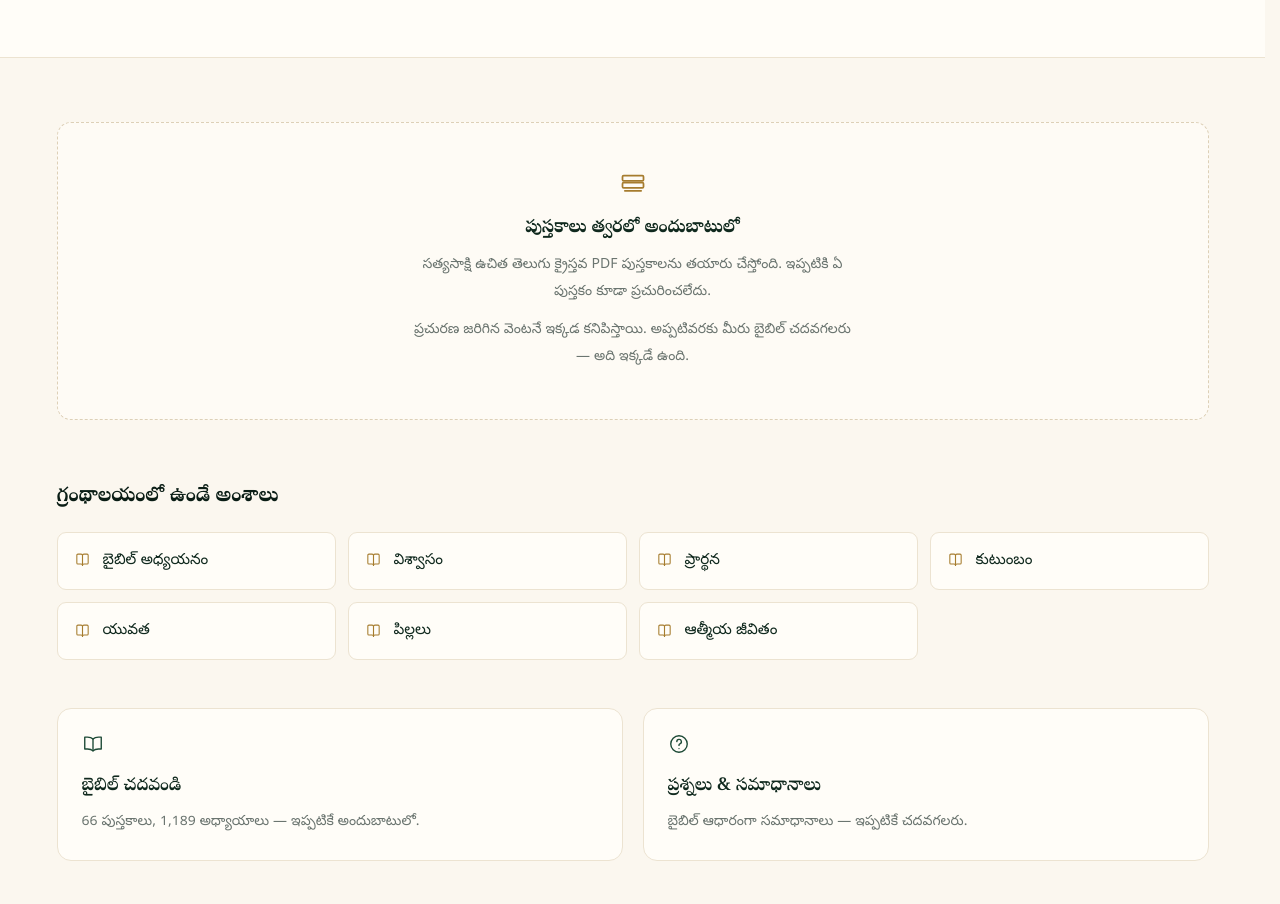
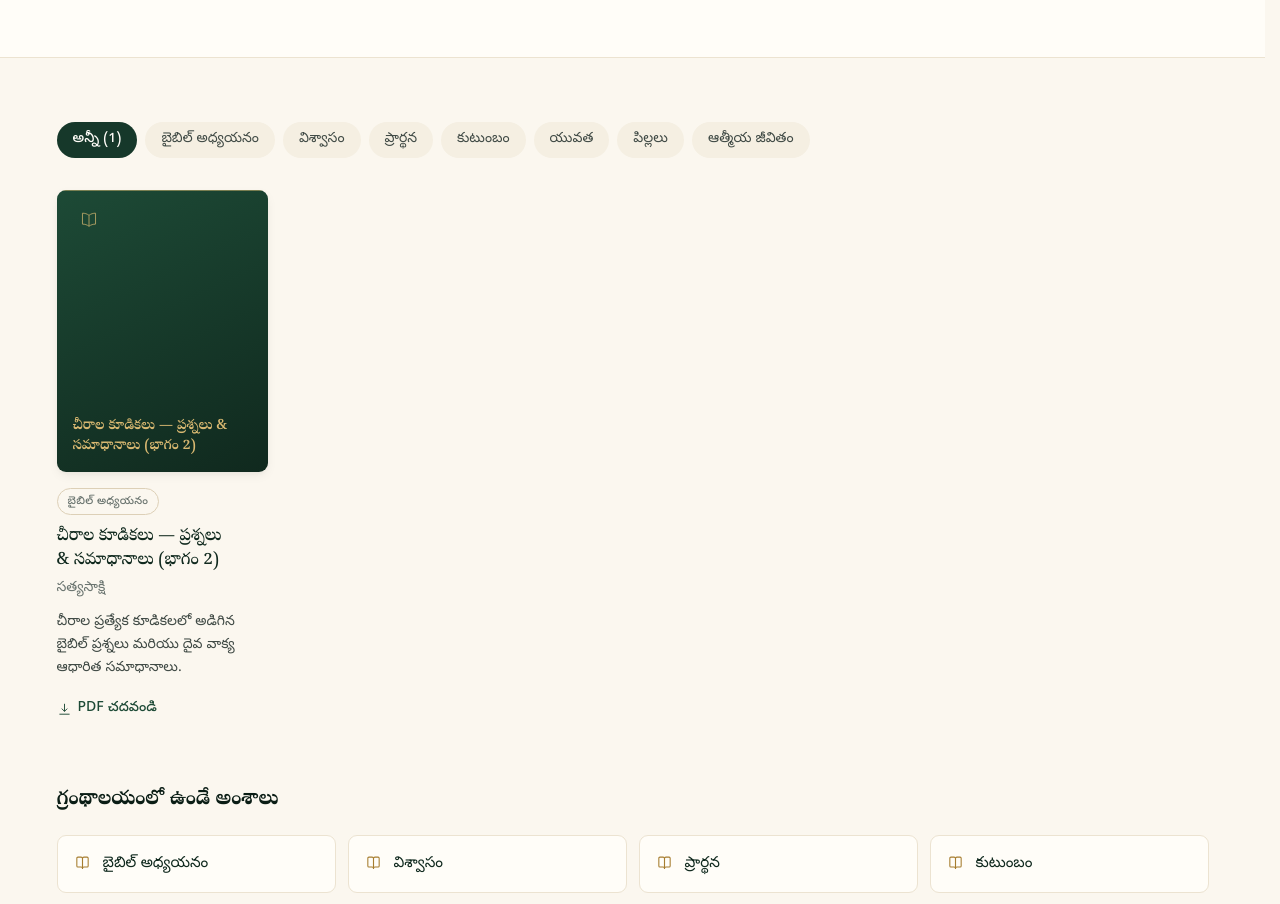
Before and after one commit to ukk1019-yhat/Bible, a React (Vite) app: page /books in a window 1280 px wide. Shown: the part 301-1205 px from the top of the page. Built offline with nearby package versions, Linux system fonts and the light colour scheme.

Commit message:
feat(books): add Chirala Q&A PDF from Google Drive and link BookCard

```diff
--- a/src/components/content/BookCard.tsx
+++ b/src/components/content/BookCard.tsx
@@ -53,20 +53,39 @@ export function BookCard({ book, delay = 0 }: { book: ChristianBook; delay?: num
       style={{ '--reveal-delay': `${delay}ms` } as React.CSSProperties}
       className="group flex h-full flex-col"
     >
-      <BookCover book={book} className="transition-transform duration-300 group-hover:-translate-y-1" />
+      {book.pdfUrl ? (
+        <a
+          href={book.pdfUrl}
+          target="_blank"
+          rel="noopener noreferrer"
+          className="block transition-transform duration-300 group-hover:-translate-y-1 focus-visible:outline-none focus-visible:ring-2 focus-visible:ring-forest-600 focus-visible:ring-offset-2 rounded-[var(--radius-md)]"
+          aria-label={`${book.title} (PDF)`}
+        >
+          <BookCover book={book} />
+        </a>
+      ) : (
+        <BookCover book={book} className="transition-transform duration-300 group-hover:-translate-y-1" />
+      )}
 
       <div className="mt-4 flex flex-1 flex-col">
         <Badge tone="outline" className="self-start">
           {book.category.telugu}
         </Badge>
 
-        {/*
-          No link here on purpose. There is no `/books/:slug` route, and adding
-          one before any book is published would be a route that only ever
-          renders an empty state. When a real PDF lands, link the title straight
-          to `book.pdfUrl`.
-        */}
-        <h3 className="mt-2.5 text-[1.05rem] leading-snug text-forest-900">{book.title}</h3>
+        <h3 className="mt-2.5 text-[1.05rem] leading-snug font-medium text-forest-900">
+          {book.pdfUrl ? (
+            <a
+              href={book.pdfUrl}
+              target="_blank"
+              rel="noopener noreferrer"
+              className="hover:text-forest-700 hover:underline"
+            >
+              {book.title}
+            </a>
+          ) : (
+            book.title
+          )}
+        </h3>
 
         {book.author ? <p className="mt-1 text-sm text-ink-muted">{book.author}</p> : null}
 
@@ -77,10 +96,15 @@ export function BookCard({ book, delay = 0 }: { book: ChristianBook; delay?: num
         ) : null}
 
         {book.pdfUrl ? (
-          <p className="mt-4 inline-flex items-center gap-1.5 text-sm font-medium text-forest-700">
+          <a
+            href={book.pdfUrl}
+            target="_blank"
+            rel="noopener noreferrer"
+            className="mt-4 inline-flex items-center gap-1.5 text-sm font-medium text-forest-700 hover:text-forest-800 hover:underline"
+          >
             <Icon name="download" size={15} />
             PDF చదవండి
-          </p>
+          </a>
         ) : (
           <p className="mt-4 inline-flex items-center gap-1.5 text-sm text-ink-muted">
             <Icon name="clock" size={15} />
--- a/src/data/content/books.ts
+++ b/src/data/content/books.ts
@@ -25,7 +25,18 @@ export const bookCategories: BookCategory[] = [
  *   { slug: '…', title: '…', author: '…', category: bookCategories[0],
  *     description: '…', pdfUrl: '/pdf/….pdf', cover: 'sage', status: 'published' }
  */
-export const books: ChristianBook[] = []
+export const books: ChristianBook[] = [
+  {
+    slug: 'chirala-prasnalu-samadhanalu-2',
+    title: 'చీరాల కూడికలు — ప్రశ్నలు & సమాధానాలు (భాగం 2)',
+    author: 'సత్యసాక్షి',
+    category: bookCategories[0],
+    description: 'చీరాల ప్రత్యేక కూడికలలో అడిగిన బైబిల్ ప్రశ్నలు మరియు దైవ వాక్య ఆధారిత సమాధానాలు.',
+    pdfUrl: 'https://drive.google.com/file/d/1MgoqjECXHVpTMes62RzYjLfcQ0fkjmQj/view?usp=sharing',
+    cover: 'sage',
+    status: 'published',
+  },
+]
 
 export const publishedBooks = books.filter((b) => b.status === 'published')
 
```
Also changed, not shown: 1 other file (tests, documents, lock files or other folders).
